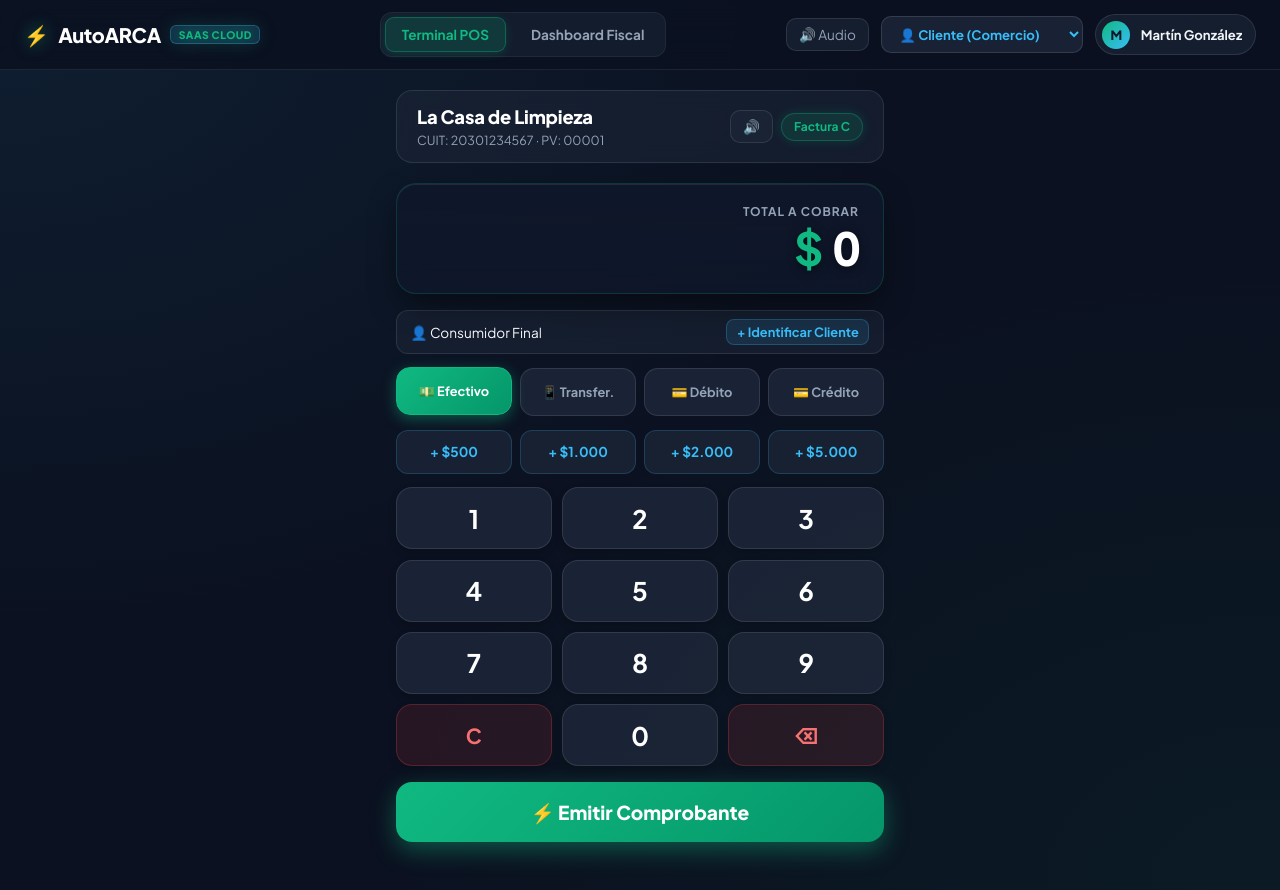
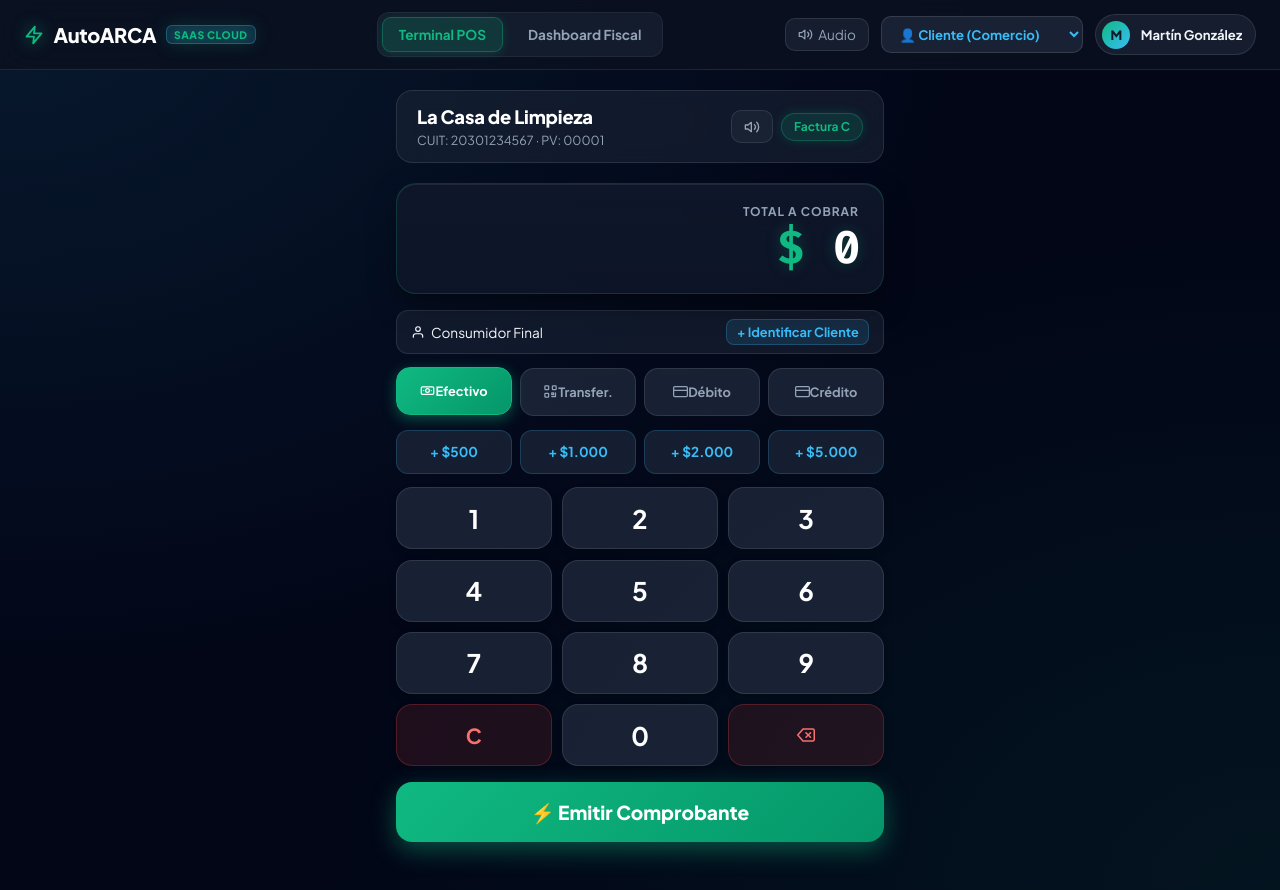
Before and after one commit to sendeiser/AutoARCA, a React (Vite) app: page / in a window 1280 px wide. Built offline with nearby package versions, Linux system fonts and the light colour scheme.

Commit message:
feat: apply UI/UX Pro Max design system guidelines, vector SVG icons, and typography tokens

```diff
--- a/src/App.jsx
+++ b/src/App.jsx
@@ -5,6 +5,7 @@ import AccountantPortal from './components/AccountantPortal.jsx';
 import SuperAdminDashboard from './components/SuperAdminDashboard.jsx';
 import AuthModal from './components/AuthModal.jsx';
 import UserProfileModal from './components/UserProfileModal.jsx';
+import { BoltIcon, VolumeOnIcon, VolumeOffIcon, PlusIcon } from './components/Icons.jsx';
 import { calculateCategoryConsumption } from './services/taxAlertEngine.js';
 import { recordSaleReceipt, closeDailyBatch } from './services/salesBatchService.js';
 import { authService, INITIAL_SCALES, INITIAL_USERS, INITIAL_BUSINESS } from './services/authService.js';
@@ -231,7 +232,7 @@ export default function App() {
       {/* Barra de Navegación Principal */}
       <header className="app-shell-navbar">
         <div className="app-brand" onClick={() => setClientView('pos')}>
-          <span>⚡</span> AutoARCA <span className="brand-badge">SaaS Cloud</span>
+          <span style={{ display: 'inline-flex', alignItems: 'center' }}><BoltIcon size={20} /></span> AutoARCA <span className="brand-badge">SaaS Cloud</span>
         </div>
 
         {/* Pestañas de Navegación para el rol cliente */}
@@ -263,7 +264,7 @@ export default function App() {
             onClick={handleToggleSound}
             title={soundEnabled ? 'Desactivar efectos de audio táctil' : 'Activar efectos de audio táctil'}
           >
-            {soundEnabled ? '🔊 Audio' : '🔇 Silencio'}
+            {soundEnabled ? <><VolumeOnIcon size={15} /> Audio</> : <><VolumeOffIcon size={15} /> Silencio</>}
           </button>
 
           {/* Selector de Rol */}
@@ -297,8 +298,9 @@ export default function App() {
               type="button"
               className="btn-open-auth"
               onClick={() => { soundService.playKeyTap(); setIsAuthOpen(true); }}
+              style={{ display: 'inline-flex', alignItems: 'center', gap: '0.4rem' }}
             >
-              Ingresar / Registrarse 🚀
+              <PlusIcon size={15} /> Ingresar / Registrarse
             </button>
           )}
         </div>
--- /dev/null
+++ b/src/components/Icons.jsx
@@ -0,0 +1,146 @@
+import React from 'react';
+
+export function BoltIcon({ size = 18, className = '' }) {
+  return (
+    <svg width={size} height={size} viewBox="0 0 24 24" fill="none" stroke="currentColor" strokeWidth="2.2" strokeLinecap="round" strokeLinejoin="round" className={className}>
+      <polygon points="13 2 3 14 12 14 11 22 21 10 12 10 13 2" />
+    </svg>
+  );
+}
+
+export function DownloadIcon({ size = 16, className = '' }) {
+  return (
+    <svg width={size} height={size} viewBox="0 0 24 24" fill="none" stroke="currentColor" strokeWidth="2" strokeLinecap="round" strokeLinejoin="round" className={className}>
+      <path d="M21 15v4a2 2 0 0 1-2 2H5a2 2 0 0 1-2-2v-4" />
+      <polyline points="7 10 12 15 17 10" />
+      <line x1="12" y1="15" x2="12" y2="3" />
+    </svg>
+  );
+}
+
+export function PlusIcon({ size = 16, className = '' }) {
+  return (
+    <svg width={size} height={size} viewBox="0 0 24 24" fill="none" stroke="currentColor" strokeWidth="2" strokeLinecap="round" strokeLinejoin="round" className={className}>
+      <line x1="12" y1="5" x2="12" y2="19" />
+      <line x1="5" y1="12" x2="19" y2="12" />
+    </svg>
+  );
+}
+
+export function SearchIcon({ size = 16, className = '' }) {
+  return (
+    <svg width={size} height={size} viewBox="0 0 24 24" fill="none" stroke="currentColor" strokeWidth="2" strokeLinecap="round" strokeLinejoin="round" className={className}>
+      <circle cx="11" cy="11" r="8" />
+      <line x1="21" y1="21" x2="16.65" y2="16.65" />
+    </svg>
+  );
+}
+
+export function VolumeOnIcon({ size = 16, className = '' }) {
+  return (
+    <svg width={size} height={size} viewBox="0 0 24 24" fill="none" stroke="currentColor" strokeWidth="2" strokeLinecap="round" strokeLinejoin="round" className={className}>
+      <polygon points="11 5 6 9 2 9 2 15 6 15 11 19 11 5" />
+      <path d="M19.07 4.93a10 10 0 0 1 0 14.14M15.54 8.46a5 5 0 0 1 0 7.07" />
+    </svg>
+  );
+}
+
+export function VolumeOffIcon({ size = 16, className = '' }) {
+  return (
+    <svg width={size} height={size} viewBox="0 0 24 24" fill="none" stroke="currentColor" strokeWidth="2" strokeLinecap="round" strokeLinejoin="round" className={className}>
+      <polygon points="11 5 6 9 2 9 2 15 6 15 11 19 11 5" />
+      <line x1="23" y1="9" x2="17" y2="15" />
+      <line x1="17" y1="9" x2="23" y2="15" />
+    </svg>
+  );
+}
+
+export function UserIcon({ size = 16, className = '' }) {
+  return (
+    <svg width={size} height={size} viewBox="0 0 24 24" fill="none" stroke="currentColor" strokeWidth="2" strokeLinecap="round" strokeLinejoin="round" className={className}>
+      <path d="M20 21v-2a4 4 0 0 0-4-4H8a4 4 0 0 0-4 4v2" />
+      <circle cx="12" cy="7" r="4" />
+    </svg>
+  );
+}
+
+export function TableIcon({ size = 15, className = '' }) {
+  return (
+    <svg width={size} height={size} viewBox="0 0 24 24" fill="none" stroke="currentColor" strokeWidth="2" strokeLinecap="round" strokeLinejoin="round" className={className}>
+      <rect x="3" y="3" width="18" height="18" rx="2" />
+      <line x1="3" y1="9" x2="21" y2="9" />
+      <line x1="3" y1="15" x2="21" y2="15" />
+      <line x1="12" y1="3" x2="12" y2="21" />
+    </svg>
+  );
+}
+
+export function GridIcon({ size = 15, className = '' }) {
+  return (
+    <svg width={size} height={size} viewBox="0 0 24 24" fill="none" stroke="currentColor" strokeWidth="2" strokeLinecap="round" strokeLinejoin="round" className={className}>
+      <rect x="3" y="3" width="7" height="7" rx="1" />
+      <rect x="14" y="3" width="7" height="7" rx="1" />
+      <rect x="14" y="14" width="7" height="7" rx="1" />
+      <rect x="3" y="14" width="7" height="7" rx="1" />
+    </svg>
+  );
+}
+
+export function CheckCircleIcon({ size = 16, className = '' }) {
+  return (
+    <svg width={size} height={size} viewBox="0 0 24 24" fill="none" stroke="currentColor" strokeWidth="2.2" strokeLinecap="round" strokeLinejoin="round" className={className}>
+      <path d="M22 11.08V12a10 10 0 1 1-5.93-9.14" />
+      <polyline points="22 4 12 14.01 9 11.01" />
+    </svg>
+  );
+}
+
+export function AlertTriangleIcon({ size = 16, className = '' }) {
+  return (
+    <svg width={size} height={size} viewBox="0 0 24 24" fill="none" stroke="currentColor" strokeWidth="2.2" strokeLinecap="round" strokeLinejoin="round" className={className}>
+      <path d="m21.73 18-8-14a2 2 0 0 0-3.48 0l-8 14A2 2 0 0 0 4 21h16a2 2 0 0 0 1.73-3Z" />
+      <line x1="12" y1="9" x2="12" y2="13" />
+      <line x1="12" y1="17" x2="12.01" y2="17" />
+    </svg>
+  );
+}
+
+export function BackspaceIcon({ size = 18, className = '' }) {
+  return (
+    <svg width={size} height={size} viewBox="0 0 24 24" fill="none" stroke="currentColor" strokeWidth="2" strokeLinecap="round" strokeLinejoin="round" className={className}>
+      <path d="M21 4H8l-7 8 7 8h13a2 2 0 0 0 2-2V6a2 2 0 0 0-2-2z" />
+      <line x1="18" y1="9" x2="12" y2="15" />
+      <line x1="12" y1="9" x2="18" y2="15" />
+    </svg>
+  );
+}
+
+export function CashIcon({ size = 16, className = '' }) {
+  return (
+    <svg width={size} height={size} viewBox="0 0 24 24" fill="none" stroke="currentColor" strokeWidth="2" strokeLinecap="round" strokeLinejoin="round" className={className}>
+      <rect x="2" y="6" width="20" height="12" rx="2" />
+      <circle cx="12" cy="12" r="3" />
+      <path d="M6 12h.01M18 12h.01" />
+    </svg>
+  );
+}
+
+export function CardIcon({ size = 16, className = '' }) {
+  return (
+    <svg width={size} height={size} viewBox="0 0 24 24" fill="none" stroke="currentColor" strokeWidth="2" strokeLinecap="round" strokeLinejoin="round" className={className}>
+      <rect x="1" y="4" width="22" height="16" rx="2" ry="2" />
+      <line x1="1" y1="10" x2="23" y2="10" />
+    </svg>
+  );
+}
+
+export function QrTransferIcon({ size = 16, className = '' }) {
+  return (
+    <svg width={size} height={size} viewBox="0 0 24 24" fill="none" stroke="currentColor" strokeWidth="2" strokeLinecap="round" strokeLinejoin="round" className={className}>
+      <rect x="3" y="3" width="6" height="6" rx="1" />
+      <rect x="15" y="3" width="6" height="6" rx="1" />
+      <rect x="3" y="15" width="6" height="6" rx="1" />
+      <path d="M14 14h3v3h-3zM14 20h6M20 14v6" />
+    </svg>
+  );
+}
--- a/src/components/PosTerminal.jsx
+++ b/src/components/PosTerminal.jsx
@@ -1,5 +1,6 @@
 import React, { useState } from 'react';
 import { soundService } from '../services/soundService.js';
+import { CashIcon, CardIcon, QrTransferIcon, BackspaceIcon, VolumeOnIcon, VolumeOffIcon, UserIcon } from './Icons.jsx';
 import '../styles/posTerminal.css';
 
 export default function PosTerminal({
@@ -130,7 +131,7 @@ export default function PosTerminal({
             onClick={toggleSound}
             title={isMuted ? 'Activar sonido táctil' : 'Silenciar'}
           >
-            {isMuted ? '🔇' : '🔊'}
+            {isMuted ? <VolumeOffIcon size={16} /> : <VolumeOnIcon size={16} />}
           </button>
           <div className="pos-header-badge">Factura C</div>
         </div>
@@ -147,7 +148,10 @@ export default function PosTerminal({
 
       {/* Fila Informativa de Cliente */}
       <div className="pos-client-badge-row">
-        <span>👤 {customerName} {customerDocType !== 'SIN_IDENTIFICAR' ? `(${customerDocType} ${customerDocNumber})` : ''}</span>
+        <span style={{ display: 'inline-flex', alignItems: 'center', gap: '0.4rem' }}>
+          <UserIcon size={14} />
+          {customerName} {customerDocType !== 'SIN_IDENTIFICAR' ? `(${customerDocType} ${customerDocNumber})` : ''}
+        </span>
         <button
           type="button"
           className="pos-client-link"
@@ -164,28 +168,28 @@ export default function PosTerminal({
           className={`payment-chip ${paymentMethod === 'cash' ? 'active' : ''}`}
           onClick={() => { soundService.playTap(); setPaymentMethod('cash'); }}
         >
-          💵 Efectivo
+          <CashIcon size={15} /> Efectivo
         </button>
         <button
           type="button"
           className={`payment-chip ${paymentMethod === 'transfer' ? 'active' : ''}`}
           onClick={() => { soundService.playTap(); setPaymentMethod('transfer'); }}
         >
-          📱 Transfer.
+          <QrTransferIcon size={15} /> Transfer.
         </button>
         <button
           type="button"
           className={`payment-chip ${paymentMethod === 'debit' ? 'active' : ''}`}
           onClick={() => { soundService.playTap(); setPaymentMethod('debit'); }}
         >
-          💳 Débito
+          <CardIcon size={15} /> Débito
         </button>
         <button
           type="button"
           className={`payment-chip ${paymentMethod === 'credit' ? 'active' : ''}`}
           onClick={() => { soundService.playTap(); setPaymentMethod('credit'); }}
         >
-          💳 Crédito
+          <CardIcon size={15} /> Crédito
         </button>
       </div>
 
@@ -210,7 +214,9 @@ export default function PosTerminal({
         <button type="button" className="keypad-btn" onClick={() => handleDigit('9')}>9</button>
         <button type="button" className="keypad-btn action" onClick={handleClear}>C</button>
         <button type="button" className="keypad-btn" onClick={() => handleDigit('0')}>0</button>
-        <button type="button" className="keypad-btn action" onClick={handleBackspace}>⌫</button>
+        <button type="button" className="keypad-btn action" onClick={handleBackspace} aria-label="Borrar último dígito">
+          <BackspaceIcon size={18} />
+        </button>
       </div>
 
       {/* Botón Grande de Emisión */}
--- a/src/components/TaxTrafficLight.jsx
+++ b/src/components/TaxTrafficLight.jsx
@@ -1,5 +1,6 @@
 import React from 'react';
 import { formatCurrencyARS } from '../services/taxAlertEngine.js';
+import { AlertTriangleIcon } from './Icons.jsx';
 import '../styles/taxTrafficLight.css';
 
 export default function TaxTrafficLight({ metrics }) {
@@ -85,7 +86,9 @@ export default function TaxTrafficLight({ metrics }) {
           role="alert"
           className={`traffic-alert-banner ${isCritical ? 'critical' : 'warning'}`}
         >
-          <span style={{ fontSize: '1.2rem' }}>{isCritical ? '⚠️' : 'ℹ️'}</span>
+          <span style={{ display: 'flex', alignItems: 'center', marginTop: '2px' }}>
+            <AlertTriangleIcon size={20} />
+          </span>
           <div>
             <strong>{isCritical ? 'Alerta Crítica de Recategorización:' : 'Sugerencia Impositiva:'}</strong>{' '}
             {trafficLight.message}
--- a/src/index.css
+++ b/src/index.css
@@ -1,17 +1,45 @@
-/* Estilos Globales de AutoARCA SaaS */
+/* Google Fonts: Plus Jakarta Sans & Fira Code (para métricas y números financieros) */
+@import url('https://fonts.googleapis.com/css2?family=Fira+Code:wght@400;500;600;700&family=Plus+Jakarta+Sans:wght@400;500;600;700;800&display=swap');
+
+/* Estilos Globales & Sistema de Diseño AutoARCA SaaS (UI/UX Pro Max) */
 :root {
-  --bg-main: #0b1120;
-  --bg-card: rgba(30, 41, 59, 0.7);
-  --border-card: rgba(255, 255, 255, 0.08);
+  --bg-main: #020617;
+  --bg-card: rgba(15, 23, 42, 0.85);
+  --border-card: rgba(255, 255, 255, 0.09);
+  --border-glow: rgba(56, 189, 248, 0.35);
   --primary: #10b981;
   --primary-hover: #059669;
+  --primary-glow: rgba(16, 185, 129, 0.35);
   --accent: #38bdf8;
+  --accent-glow: rgba(56, 189, 248, 0.35);
+  --danger: #ef4444;
+  --danger-glow: rgba(239, 68, 68, 0.35);
+  --warning: #f59e0b;
   --text-main: #f8fafc;
   --text-muted: #94a3b8;
+  --text-subtle: #64748b;
+  --font-sans: 'Plus Jakarta Sans', -apple-system, BlinkMacSystemFont, 'Segoe UI', Roboto, sans-serif;
+  --font-mono: 'Fira Code', monospace;
 }
 
 * {
   box-sizing: border-box;
+}
+
+/* Accesibilidad: Visible Focus Rings para navegación por teclado */
+*:focus-visible {
+  outline: 2px solid var(--accent);
+  outline-offset: 2px;
+}
+
+/* Accesibilidad: Respeto de preferencias de movimiento reducido */
+@media (prefers-reduced-motion: reduce) {
+  *, *::before, *::after {
+    animation-duration: 0.01ms !important;
+    animation-iteration-count: 1 !important;
+    transition-duration: 0.01ms !important;
+    scroll-behavior: auto !important;
+  }
 }
 
 body {
@@ -19,14 +47,19 @@ body {
   padding: 0;
   background-color: var(--bg-main);
   background-image:
-    radial-gradient(at 0% 0%, rgba(56, 189, 248, 0.08) 0px, transparent 50%),
-    radial-gradient(at 100% 100%, rgba(16, 185, 129, 0.06) 0px, transparent 50%);
+    radial-gradient(at 0% 0%, rgba(56, 189, 248, 0.1) 0px, transparent 55%),
+    radial-gradient(at 100% 100%, rgba(16, 185, 129, 0.08) 0px, transparent 55%);
   color: var(--text-main);
-  font-family: 'Plus Jakarta Sans', -apple-system, BlinkMacSystemFont, 'Segoe UI', Roboto, sans-serif;
+  font-family: var(--font-sans);
   -webkit-font-smoothing: antialiased;
   -moz-osx-font-smoothing: grayscale;
   touch-action: manipulation;
   min-height: 100vh;
+}
+
+code, .font-mono {
+  font-family: var(--font-mono);
+  letter-spacing: -0.02em;
 }
 
 button, input, select {
--- a/src/styles/posTerminal.css
+++ b/src/styles/posTerminal.css
@@ -106,6 +106,7 @@
 }
 
 .pos-amount-display {
+  font-family: var(--font-mono, monospace);
   font-size: 2.85rem;
   font-weight: 800;
   color: #ffffff;
@@ -113,7 +114,7 @@
   line-height: 1.1;
   word-break: break-all;
   font-variant-numeric: tabular-nums;
-  text-shadow: 0 2px 10px rgba(0, 0, 0, 0.5);
+  text-shadow: 0 0 15px rgba(16, 185, 129, 0.25);
 }
 
 .pos-amount-display span {
```
Also changed, not shown: skills-lock.json (added, +10 -0 lines), src/components/AccountantPortal.jsx (+14 -9 lines), src/components/SuperAdminDashboard.jsx (+13 -5 lines), 1 other file (tests, documents, lock files or other folders).
